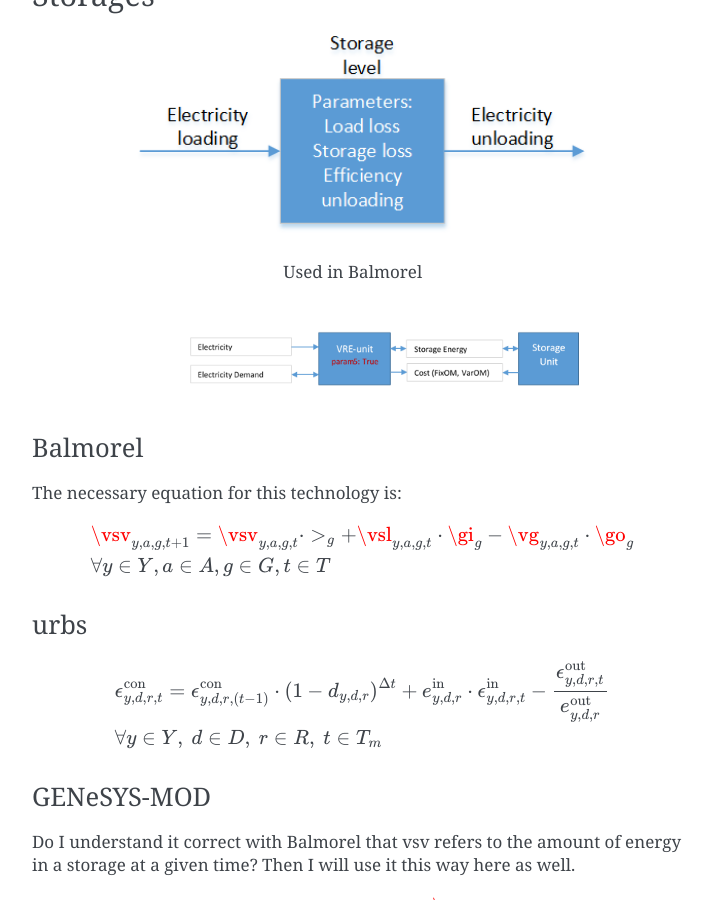
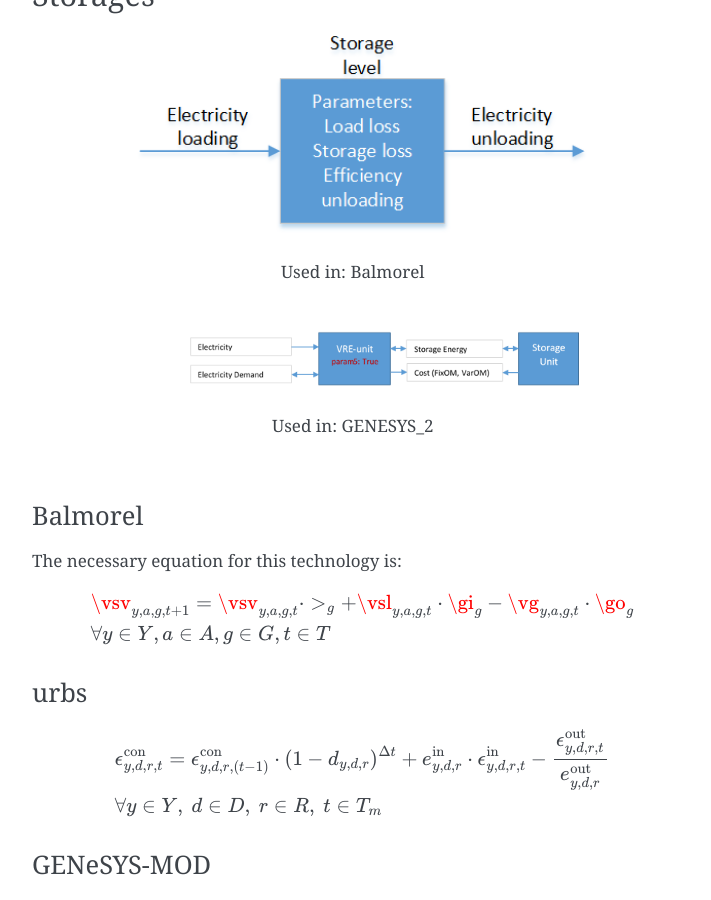
Before and after one commit to open-modex/mathematical-documentation, a Sphinx documentation site: the page built from doc/source/frameworks/technologies.rst, in a window 1280 px wide and 900 px high, scrolled down 3645 px. Shown: the whole window, without its empty margins (388-1099 px from the left). Built offline with Sphinx 7.4.7, drawn with Linux system fonts in a browser that asks for light colours.

Commit message:
Update technologies.rst

```diff
--- a/doc/source/frameworks/technologies.rst
+++ b/doc/source/frameworks/technologies.rst
@@ -141,12 +141,13 @@
 .. figure:: images/balmorel_sto.png
    :width: 70 %
 
-   Used in Balmorel
+   Used in: Balmorel
 
 .. figure:: images/storage_unit_genesys2.png
    :width: 70 %
 
-    Used in: GENESYS_2
+   Used in: GENESYS_2
+
 
 Balmorel
 ''''''''
```
